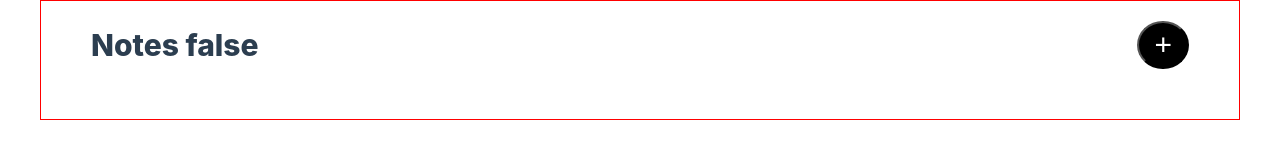
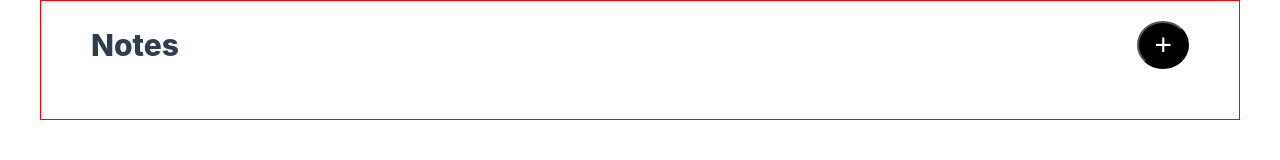
Before and after one commit to Mennatallah-Hisham/Notes-App---Vue, a Vue app: page / in a window 1280 px wide. Shown: the top 160 px of the page. Built offline with nearby package versions, Linux system fonts and the light colour scheme.

Commit message:
header component

```diff
--- a/src/App.vue
+++ b/src/App.vue
@@ -1,6 +1,7 @@
 <script setup>
 import NoteCard from './components/NoteCard.vue';
 import { ref } from 'vue';
+import Header from './components/Header.vue';
 
 const openModal=ref(false);
 const noteBody=ref("");
@@ -59,10 +60,7 @@ resetForm();
       </div>
     </div>
     <div class="container">
-      <header>
-        <h1>Notes {{openModal}}</h1>
-        <button class="btn-add" @click="toggleModal">+</button>
-      </header>
+<Header :btnHandler="toggleModal"></Header>
 
       <section
   class="cards-container">
@@ -88,26 +86,9 @@ main{
   padding:2rem 5rem;
   border:1px solid red;
 }
-header{
-  display: flex;
-  justify-content: space-between;
-  margin-bottom: 3rem;
-}
-h1{
-  font-weight: 800;
-}
 
-.btn-add{
-  background-color: black;
-  color:white;
-  padding:0.5rem 1.5rem;
-  border-radius: 50%;
-  font-size: 3rem;
-  cursor: pointer;
-}
-button:hover{
-  background-color: rgb(38, 37, 37);
-}
+
+
 .cards-container{
   display: flex;
   justify-content:left;
--- a/src/components/Form.vue
+++ b/src/components/Form.vue
@@ -1,3 +1,5 @@
+
+
 <template>
 
 </template>
--- /dev/null
+++ b/src/components/Header.vue
@@ -0,0 +1,33 @@
+<script setup>
+
+ defineProps(['btnHandler'])
+
+</script>
+<template>
+    <header>
+        <h1>Notes</h1>
+        <button class="btn-add" @click="btnHandler">+</button>
+      </header>
+</template>
+
+<style scoped>
+header{
+    display: flex;
+    justify-content: space-between;
+    margin-bottom: 3rem;
+  }
+  h1{
+    font-weight: 800;
+  }
+  .btn-add{
+    background-color: black;
+    color:white;
+    padding:0.5rem 1.5rem;
+    border-radius: 50%;
+    font-size: 3rem;
+    cursor: pointer;
+  }
+  .btn-add:hover{
+    background-color: rgb(38, 37, 37);
+  }
+</style>
--- a/src/components/HelloWorld.vue
+++ /dev/null
@@ -1,44 +0,0 @@
-<script setup>
-defineProps({
-  msg: {
-    type: String,
-    required: true
-  }
-})
-</script>
-
-<template>
-  <div class="greetings">
-    <h1 class="green">{{ msg }}</h1>
-    <h3>
-      You’ve successfully created a project with
-      <a href="https://vitejs.dev/" target="_blank" rel="noopener">Vite</a> +
-      <a href="https://vuejs.org/" target="_blank" rel="noopener">Vue 3</a>.
-    </h3>
-  </div>
-</template>
-
-<style scoped>
-h1 {
-  font-weight: 500;
-  font-size: 2.6rem;
-  position: relative;
-  top: -10px;
-}
-
-h3 {
-  font-size: 1.2rem;
-}
-
-.greetings h1,
-.greetings h3 {
-  text-align: center;
-}
-
-@media (min-width: 1024px) {
-  .greetings h1,
-  .greetings h3 {
-    text-align: left;
-  }
-}
-</style>
--- a/src/views/HomeView.vue
+++ b/src/views/HomeView.vue
@@ -1,9 +1,9 @@
 <script setup>
-import TheWelcome from '../components/TheWelcome.vue'
+
 </script>
 
 <template>
   <main>
-    <TheWelcome />
+<h1>home</h1>
   </main>
 </template>
```
